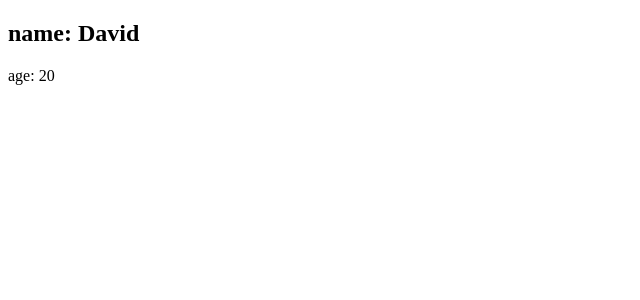
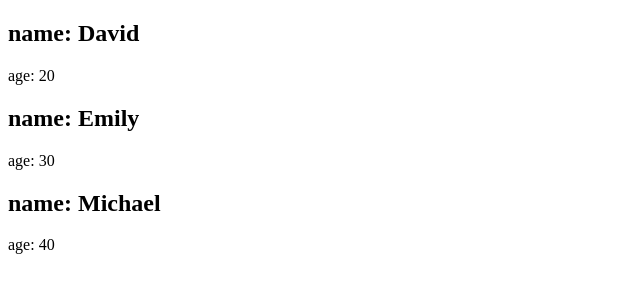
Before and after one commit to Jeontaesu/react19, a React (Vite) app: page / in a window 1280 px wide. Shown: the top 300 px of the page, without its empty margins (0-640 px from the left). Built offline with nearby package versions, Linux system fonts and the light colour scheme.

Commit message:
feat: props로 컴포넌트를 전달해서 내부적으로 호출

```diff
--- a/src/App.jsx
+++ b/src/App.jsx
@@ -1,5 +1,6 @@
 import "./app.css";
 import Card from "./components/Card";
+import ListComponent from "./components/ListComponent";
 
 function App() {
   const students = [
@@ -9,7 +10,8 @@ function App() {
   ];
   return (
     <>
-      <Card data={students[0]} />
+      {/* 배열데이터와 더불어 반복 호출될 Card 컴포넌트도 props로 전달 */}
+      <ListComponent arrData={students} Component={Card} />
     </>
   );
 }
--- a/src/components/Card.jsx
+++ b/src/components/Card.jsx
@@ -1,8 +1,8 @@
-export default function Card({ data }) {
+export default function Card({ name, age }) {
   return (
     <article>
-      <h1>name: {data.name}</h1>
-      <p>age: {data.age}</p>
+      <h1>name: {name}</h1>
+      <p>age: {age}</p>
     </article>
   );
 }
--- a/src/components/List.jsx
+++ b/src/components/List.jsx
@@ -1,4 +1,4 @@
-//비구조화할당으로 props 전달시 아래와 같이 default parameter 설정가능능
+//비구조화할당으로 props 전달시 아래와 같이 default parameter 설정가능
 export default function List({ arrData = [1, 2, 3] }) {
   if (!arrData) return console.error("해당 컴포넌트에는 배열데이터가 전달되어야 합니다.");
   return (
--- a/src/components/ListComponent.jsx
+++ b/src/components/ListComponent.jsx
@@ -1,7 +1,22 @@
-export default function ListComponent() {
-  return <div>ListComponent</div>;
+export default function ListComponent({ arrData, Component }) {
+  return (
+    <>
+      {arrData.map((el, idx) => (
+        //el = {id, name, age}
+        //객체값을 바로 전개연산자로 Card 컴포넌트에 한꺼번에 전달
+        //Component 파라미터에는 실제 Card 컴포넌트 정의 함수가 전달됨
+        //<Component /> -> <Card /> 형태로 내부적으로 호출됨
+        <Component key={idx} {...el} />
+      ))}
+    </>
+  );
 }
 
 /*
   더욱 범용적인 재사용성을 위해 props로 반복출력할 컴포넌트까지 전달하는 리스트 컴포넌트
+
+  JSX에서 컴포넌트 함수 호출 로직
+  - jsx를 반환하는 컴포넌트 함수 정의
+  - <함수이름 /> 형식으로 호출 가능
+  - 함수이름으로 컴포넌트 호출시에는 무조건 대문자로 시작해야됨 (문법적 강제사항)
 */
```
